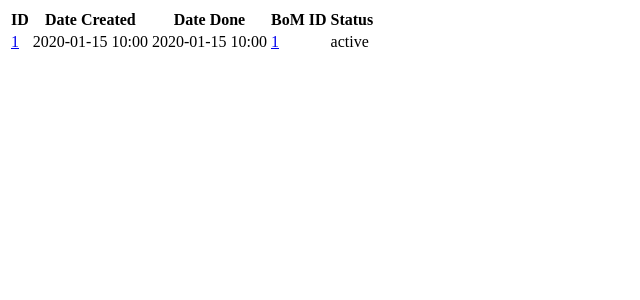
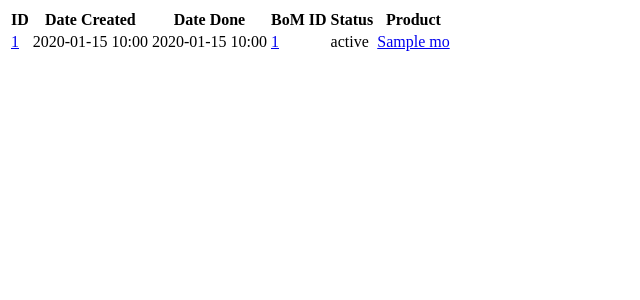
Before and after one commit to nikalmus/erp, a Flask app: page /mos in a window 1280 px wide. Shown: the top 300 px of the page, without its empty margins (0-640 px from the left). Run offline with Flask 3, Linux system fonts and the light colour scheme; a database or web service that is not in the repository returns one stand-in record (values such as "Sample title"); some libraries are stand-ins or nearby versions.

Commit message:
used product.id as header for mo details page

```diff
--- a/app/mo/routes.py
+++ b/app/mo/routes.py
@@ -9,7 +9,12 @@ def get_mos():
     conn = connect()
     cursor = conn.cursor()
 
-    cursor.execute("SELECT id, date_created, date_done, bom_id, status FROM mo")
+    cursor.execute("SELECT mo.id, mo.date_created, mo.date_done, mo.bom_id, mo.status, product.id, product.name \
+                FROM mo JOIN bom ON mo.bom_id = bom.id \
+                JOIN product ON bom.product_id = product.id"
+                )
+
+
     mos = cursor.fetchall()
 
     cursor.close()
@@ -22,8 +27,9 @@ def get_mo(id):
     conn = connect()
     cursor = conn.cursor()
 
-    cursor.execute("SELECT mo.id, mo.date_created, mo.date_done, mo.bom_id, mo.status  \
+    cursor.execute("SELECT mo.id, mo.date_created, mo.date_done, mo.bom_id, mo.status, product.id, product.name  \
                    FROM mo JOIN bom ON mo.bom_id = bom.id \
+                   JOIN product ON bom.product_id = product.id \
                    WHERE mo.id = %s", (id,))
 
     mo = cursor.fetchone()
--- a/app/mo/templates/mo_detail.html
+++ b/app/mo/templates/mo_detail.html
@@ -4,7 +4,7 @@
     <title>MO Details</title>
 </head>
 <body>
-    <h1>MO Details</h1>
+    <h2><a href="/products/{{ mo[5] }}">{{ mo[6] }}</a></h2>
     <table>
         <tr>
             <th>ID</th>
--- a/app/mo/templates/mo_list.html
+++ b/app/mo/templates/mo_list.html
@@ -5,6 +5,7 @@
         <th>Date Done</th>
         <th>BoM ID</th>
         <th>Status</th>
+        <th>Product</th>
     </tr>
     {% for mo in mos %}
     <tr>
@@ -13,6 +14,7 @@
         <td>{{ mo[2].strftime('%Y-%m-%d %H:%M') if mo[2] else '' }}</td>
         <td><a href="/boms/{{ mo[3] }}">{{ mo[3] }}</a></td>
         <td>{{ mo[4] }}</td>
+        <td><a href="/products/{{ mo[5] }}">{{ mo[6] }}</a></td>
     </tr>
     {% endfor %}
 </table>
```
